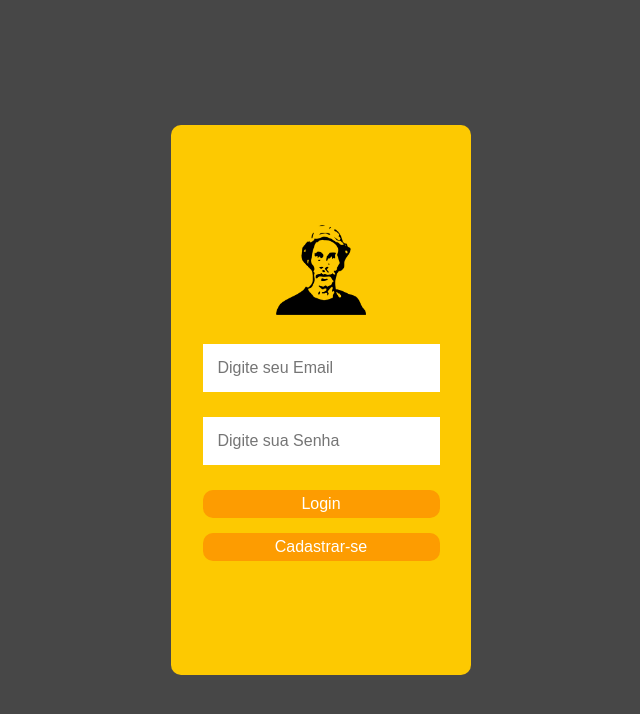
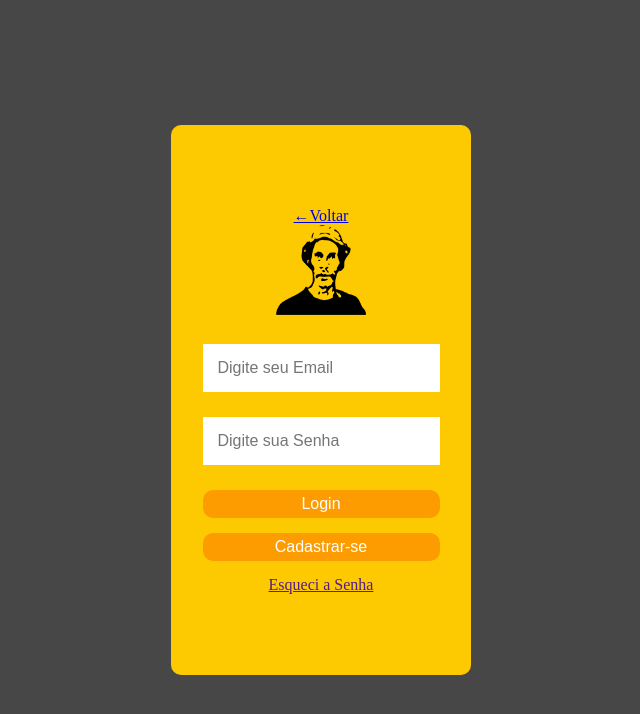
Before and after one commit to 2023-2S-SENAI-SP-FE/skynet-projeto-curso, a plain HTML site: page login.html in a window 1280 px wide. Shown: the whole page, without its empty margins (319-959 px from the left). Drawn offline with Linux system fonts and the light colour scheme.

Commit message:
feat: link 'voltar' e 'esqueci a senha'

```diff
--- a/login.html
+++ b/login.html
@@ -15,6 +15,12 @@
             <div class="contido">
 
                 <div class="alinhamento-label">
+
+                    <div class="voltarIndex">
+
+                        <a href="./index.html">&larr;Voltar</a>
+
+                    </div>
 
                     <div class="logo">
 
@@ -54,6 +60,11 @@
 
                         </form>
 
+                    </div>
+
+                    <div class="esqueciSenha">
+
+                        <a href="">Esqueci a Senha</a>
 
                     </div>
 
--- a/style.css
+++ b/style.css
@@ -30,6 +30,7 @@ body {
     width: 300px;
     background-color: #FDC901;
     border-radius: 10px;
+
 }
 
 .alinhamento-label {
@@ -38,6 +39,7 @@ body {
     align-items: center;
     justify-content: center;
     width: 100svw;
+
 
 }
 
@@ -59,7 +61,6 @@ body {
 
 .botao:hover {
     background-color: #994D1C;
-
 }
 
 .logo {
@@ -75,3 +76,7 @@ body {
     outline: none;
     border: none;
 }
+
+.voltarIndex {
+    display: flex;
+}
```
